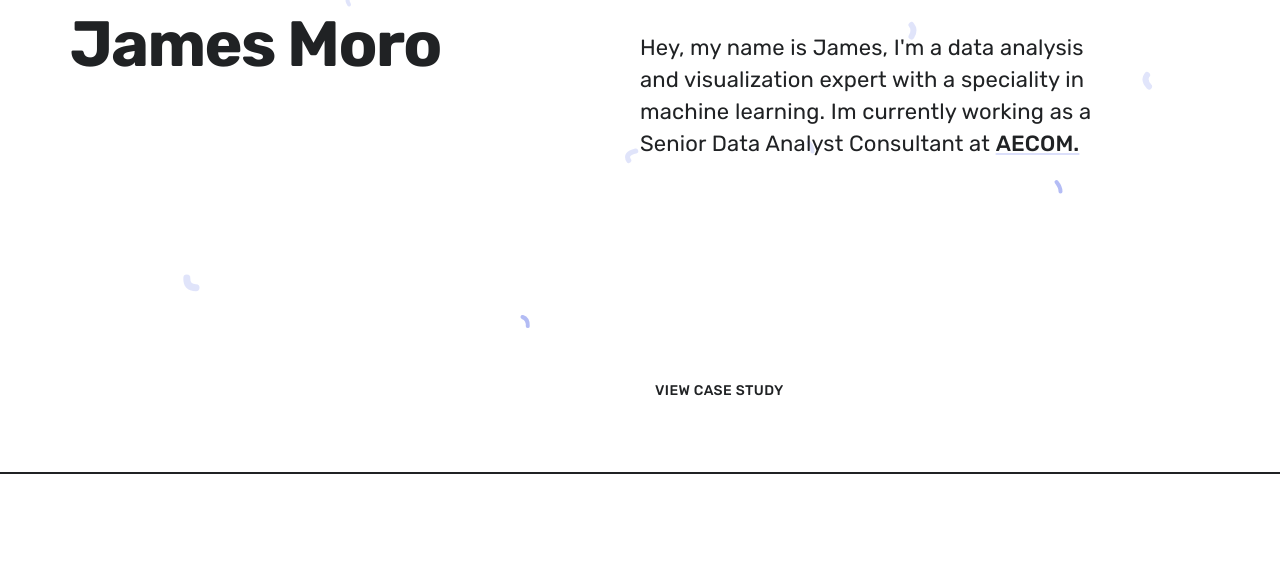
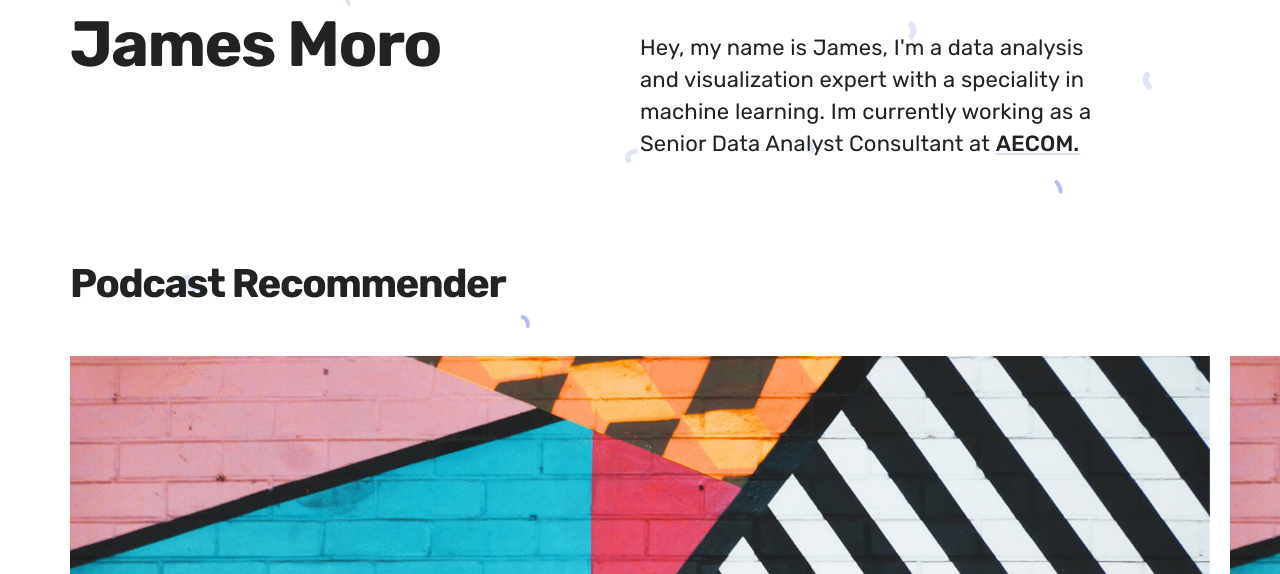
Before and after one commit to jmoro0408/jmoro0408.github.io, a Jekyll site: the page built from index.html, in a window 1280 px wide and 1400 px high, scrolled down 213 px. Shown: the top 574 px of the window. Built offline with Jekyll 4.4.1, drawn with Linux system fonts in a browser that asks for light colours; nearby versions of some CDN libraries; some of the changed text lies outside the part shown; grey boxes are pictures that could not be loaded.

Commit message:
reset index.html

```diff
--- a/index.html
+++ b/index.html
@@ -6,6 +6,7 @@ description: Hey, my name is James, I'm a data analysis and visualization expert
 
 featured_image: /images/social.jpg
 ---
+
 
 <div class="page-home">
 
@@ -28,6 +29,12 @@ featured_image: /images/social.jpg
 	</section>
 
 	<section class="listing">
+		<div class="wrap">
+
+			{% for project in site.projects reversed %}
+
+			{% if project.accent_color %}{% capture accent_color %}{{ project.accent_color }}{% endcapture %}{% endif %}
+
 			<article class="project__preview">
 				<h3 class="project__title"><a href="{{ project.url | relative_url }}" style="--accent: {{ accent_color }}">{{ project.title }}</a></h3>
 
@@ -46,6 +53,9 @@ featured_image: /images/social.jpg
 					</p>
 				</div>
 			</article>
+
+			{% endfor %}
+		</div>
 	</section>
 
 	{% include section__about.html %}
```
Lines whose indentation alone changed are shown as unchanged.
